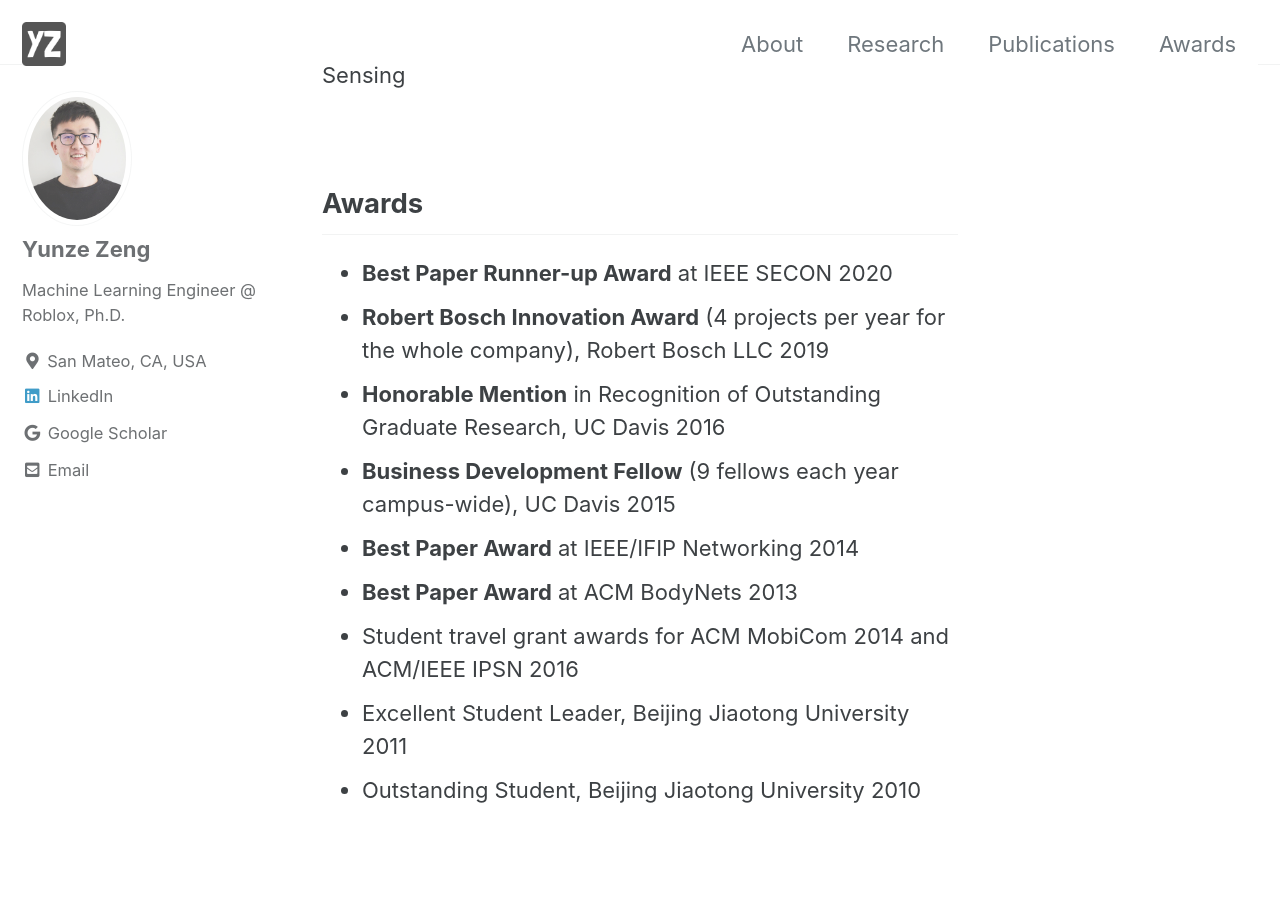
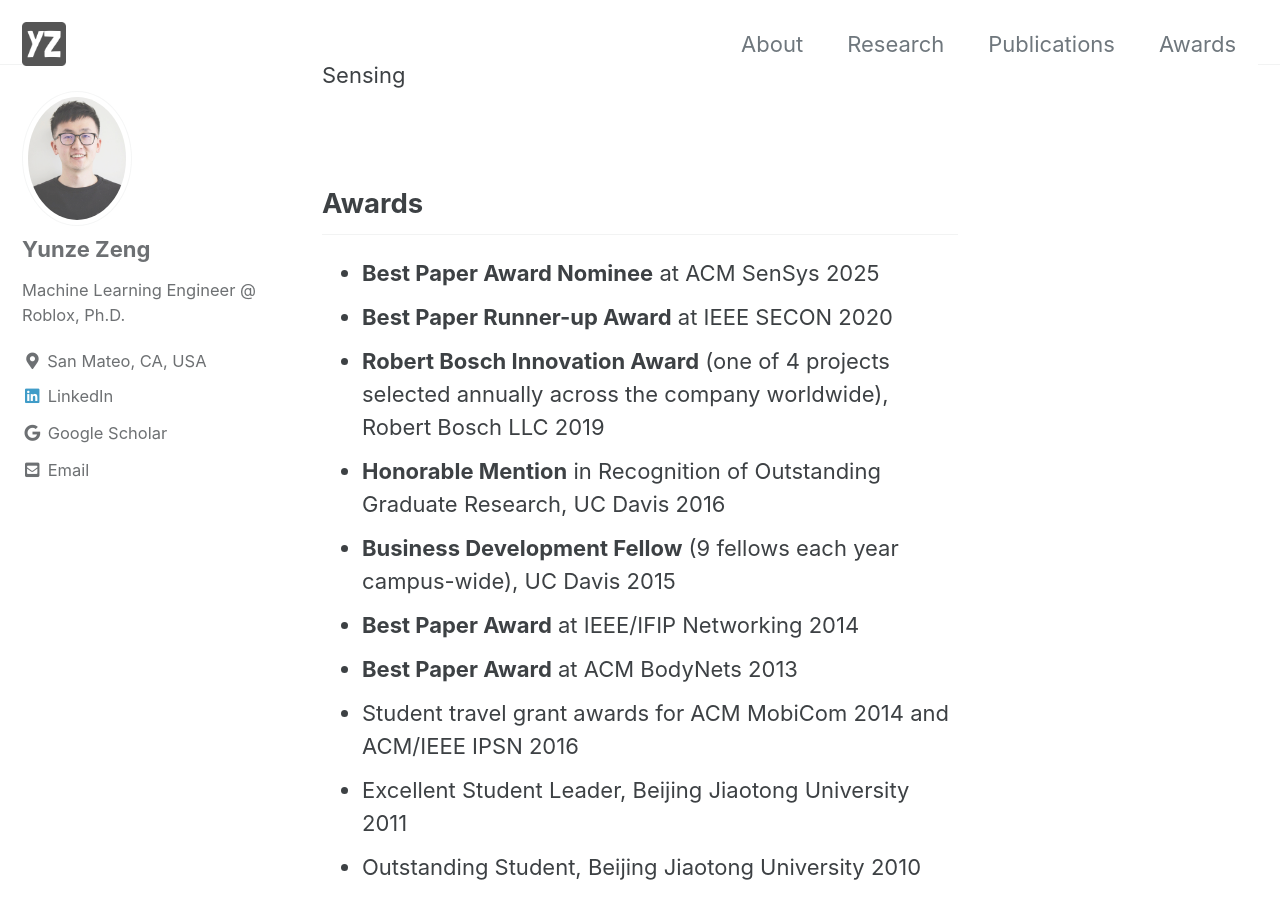
Before and after one commit to yunze/yunze.github.io, a Jekyll site: the page built from index.md, in a window 1280 px wide and 900 px high, scrolled down 969 px. Built offline with Jekyll 4.4.1, drawn with Linux system fonts in a browser that asks for light colours; cached includes are drawn as plain includes.

Commit message:
Update index.md

```diff
--- a/index.md
+++ b/index.md
@@ -22,8 +22,9 @@ Multimodal ML, Generative AI, Applied ML Systems, Wireless Sensing
 
 ## Awards
 
+- **Best Paper Award Nominee** at ACM SenSys 2025
 - **Best Paper Runner-up Award** at IEEE SECON 2020
-- **Robert Bosch Innovation Award** (4 projects per year for the whole company), Robert Bosch LLC 2019
+- **Robert Bosch Innovation Award** (one of 4 projects selected annually across the company worldwide), Robert Bosch LLC 2019
 - **Honorable Mention** in Recognition of Outstanding Graduate Research, UC Davis 2016
 - **Business Development Fellow** (9 fellows each year campus-wide), UC Davis 2015
 - **Best Paper Award** at IEEE/IFIP Networking 2014
```
